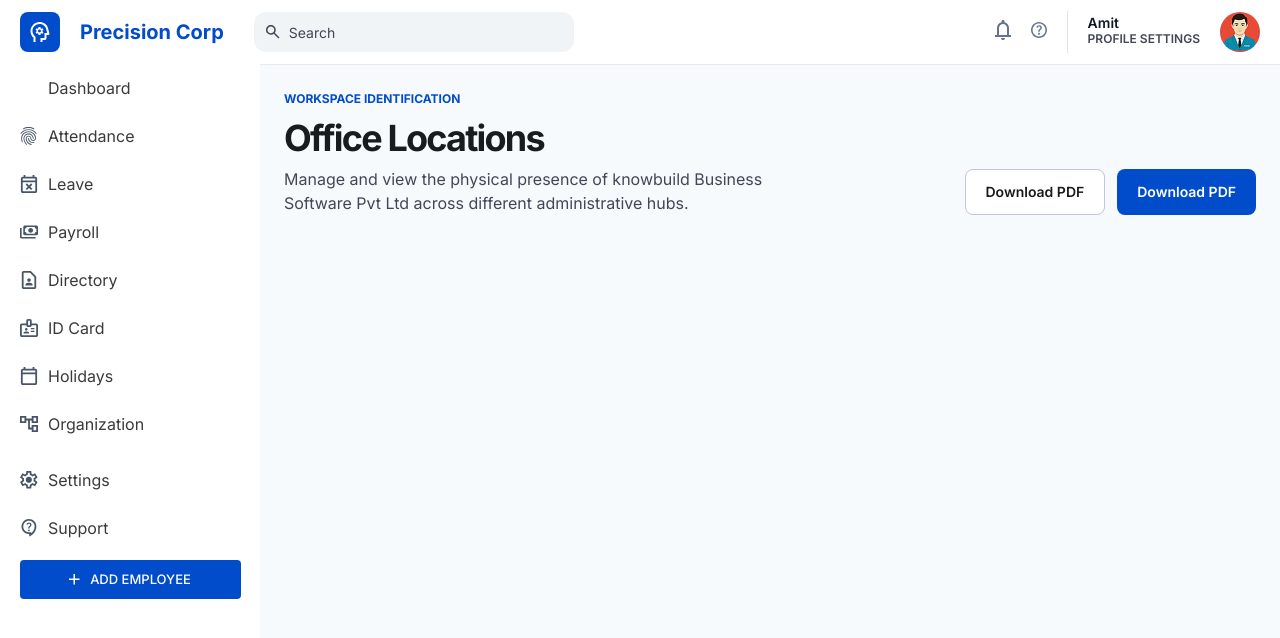
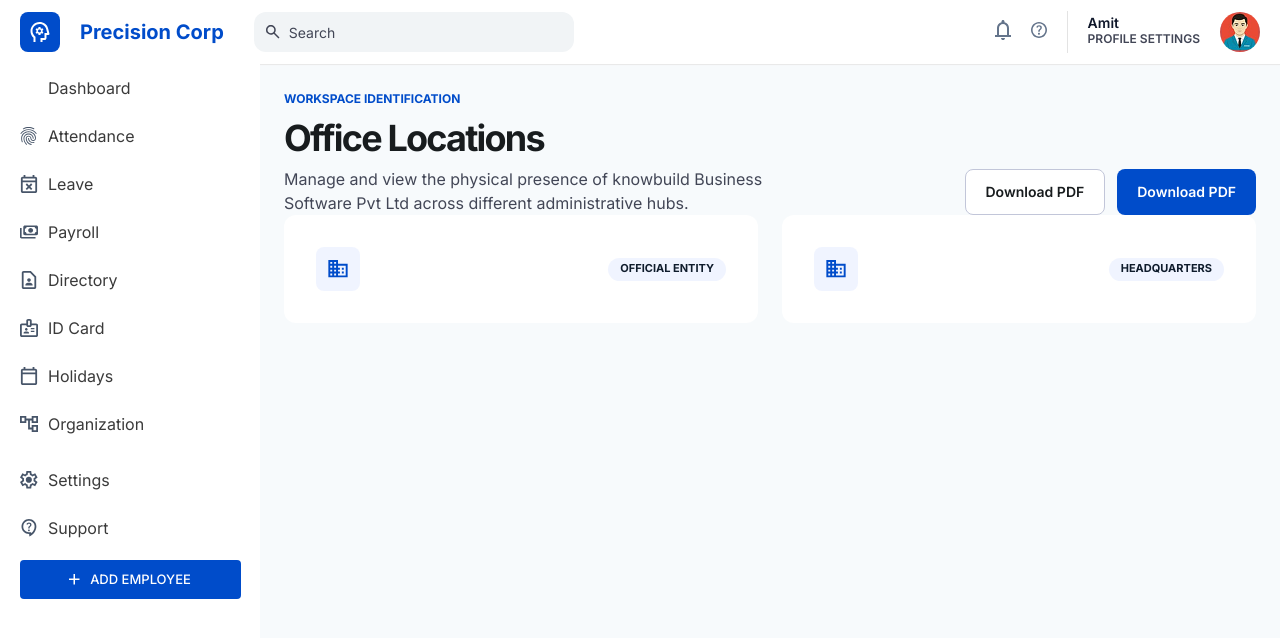
Before and after one commit to farhanarshad100/CRM, a Next.js app: page /office-location in a window 1280 px wide. Shown: the top 638 px of the page. Built offline with nearby package versions, Linux system fonts and the light colour scheme; sample sign-in values are in the browser's storage.

Commit message:
location Ui

```diff
--- /dev/null
+++ b/src/components/location/LocationCard.js
@@ -0,0 +1,40 @@
+import { Box } from "@mui/material";
+import React from "react";
+import style from "./style";
+import Button from "../ui/Button";
+import Image from "next/image";
+
+const LocationCard = ({
+  type,
+  subtitle,
+  title,
+  address,
+  image,
+  icon,
+  footer,
+}) => {
+  return (
+    <Box sx={style.cardOffice}>
+      <Box sx={style.innerDetails}>
+        <Box sx={style.iconBox}>
+          <Image src={icon} width={20} height={18} alt="office icon" />
+        </Box>
+        <Button
+          sx={{
+            borderRadius: "12px",
+            background: "rgb(180 197 255 / 20%)",
+            padding: "4px 12px",
+            color: "#0F1C2C",
+            fontSize: "11px",
+            height:"23px",
+            fontWeight:"800",
+          }}
+        >
+          {subtitle}
+        </Button>
+      </Box>
+    </Box>
+  );
+};
+
+export default LocationCard;
--- a/src/components/location/OfficeLocation.js
+++ b/src/components/location/OfficeLocation.js
@@ -1,12 +1,21 @@
-import React from 'react'
-import LocationTop from './LocationTop'
-
+import React from "react";
+import LocationTop from "./LocationTop";
+import LocationCard from "./LocationCard";
+import { Grid } from "@mui/material";
+import { officeLocation } from "./locationData";
 const OfficeLocationDetails = () => {
   return (
-<>
-<LocationTop/>
-</>
-  )
-}
+    <>
+      <LocationTop />
+      <Grid container spacing={3}>
+        {officeLocation.map((office) => (
+          <Grid key={office.id} size={6}>
+            <LocationCard {...office} />
+          </Grid>
+        ))}
+      </Grid>
+    </>
+  );
+};
 
-export default OfficeLocationDetails
+export default OfficeLocationDetails;
--- /dev/null
+++ b/src/components/location/locationData.js
@@ -0,0 +1,22 @@
+export const officeLocation =[
+    {
+        id:1,
+        type: "REGISTERED OFFICE",
+        subtitle:"OFFICIAL ENTITY",
+        title:"Trikuta Business Software Pvt Ltd",
+        address:"E - 47/7, Okhla Industrial Area Phase II, New Delhi : 110020",
+        image:"/images/abc.jpg",
+        icon:"/images/Technology.svg",
+        footer:"Verified Location",
+    },
+    {
+        id: 2,
+        type:"CORPORATE OFFICE",
+        subtitle:"HEADQUARTERS",
+        title:"Trikuta Business Software Pvt Ltd",
+        address:"E - 47/7, Okhla Industrial Area Phase II, New Delhi : 110020",
+        image:"/images/corporate-office.jpg",
+        icon:"/images/Technology.svg",
+        footer:"Primary Workspace",
+    }
+]
--- a/src/components/location/style.js
+++ b/src/components/location/style.js
@@ -1,33 +1,52 @@
 const style = {
-locationTopSection:{
-    display:"flex",
-    justifyContent:"space-between",
-    alignItems:"end"
-},
-locationLeft:{
-    display:"flex",
-    flexDirection:"column",
-    gap:"8px",
-    "& h3":{
-        color:"#181C1E",
-        fontSize:"36px",
-        fontWeight:"800",
-        letterSpacing:"-1.8px"
+  locationTopSection: {
+    display: "flex",
+    justifyContent: "space-between",
+    alignItems: "end",
+  },
+  locationLeft: {
+    display: "flex",
+    flexDirection: "column",
+    gap: "8px",
+    "& h3": {
+      color: "#181C1E",
+      fontSize: "36px",
+      fontWeight: "800",
+      letterSpacing: "-1.8px",
     },
-    "h6":{
-        color:"#004CCA",
-        fontSize:"12px",
-        fontWeight:"800",
+    h6: {
+      color: "#004CCA",
+      fontSize: "12px",
+      fontWeight: "800",
     },
-    "& p":{
-        fontSize:"16px",
-        color:"#424656",
-        fontWeight:"400",
-    }
-},
-locationRight:{
-    display:"flex",
-    gap:"12px",
-}
-}
-export default style
+    "& p": {
+      fontSize: "16px",
+      color: "#424656",
+      fontWeight: "400",
+    },
+  },
+  locationRight: {
+    display: "flex",
+    gap: "12px",
+  },
+  cardOffice: {
+    borderRadius: "12px",
+    background: "#fff",
+    padding: "32px",
+  },
+  innerDetails: {
+    display: "flex",
+    justifyContent: "space-between",
+    alignItems: "center",
+  },
+  iconBox: {
+    width: "44px",
+    height: "44px",
+    borderRadius: "8px",
+    background: "rgb(180 197 255 / 20%)",
+    display: "flex",
+    alignItems: "center",
+    justifyContent: "center",
+  },
+};
+export default style;
```
